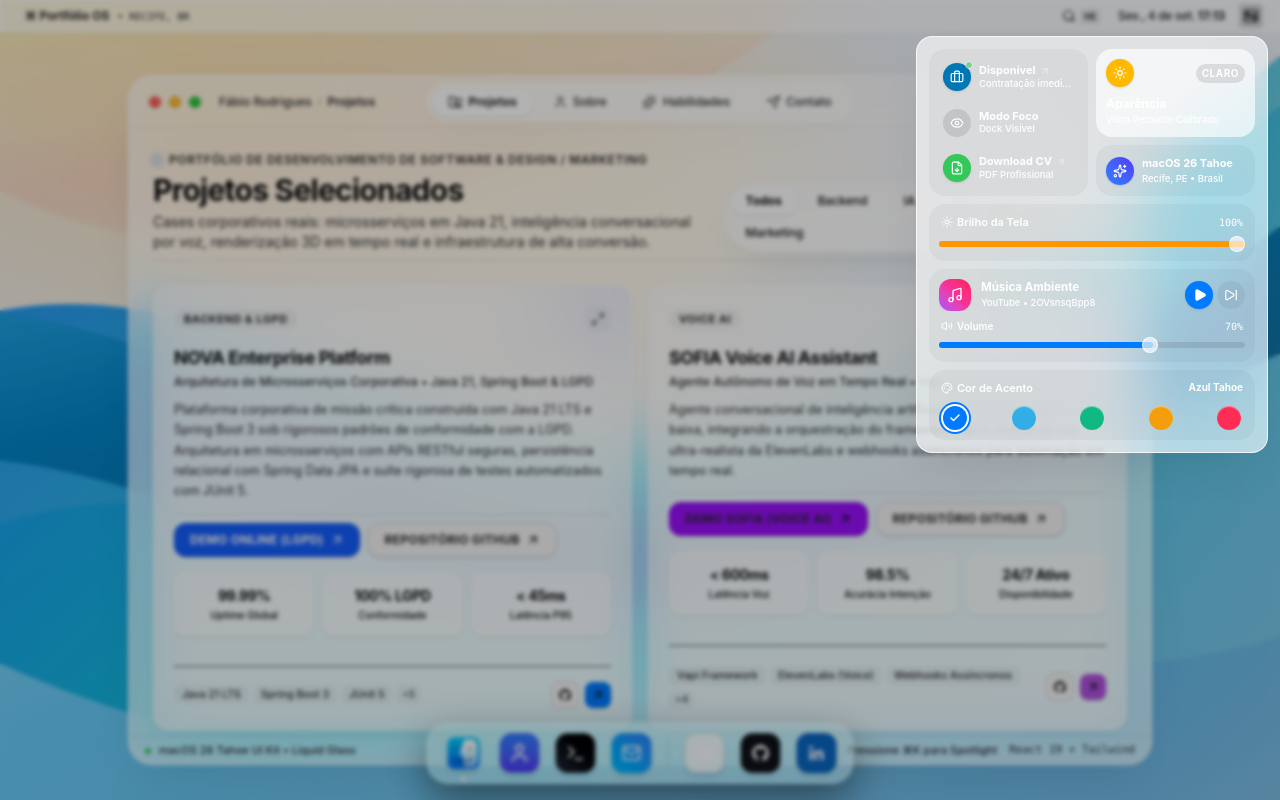
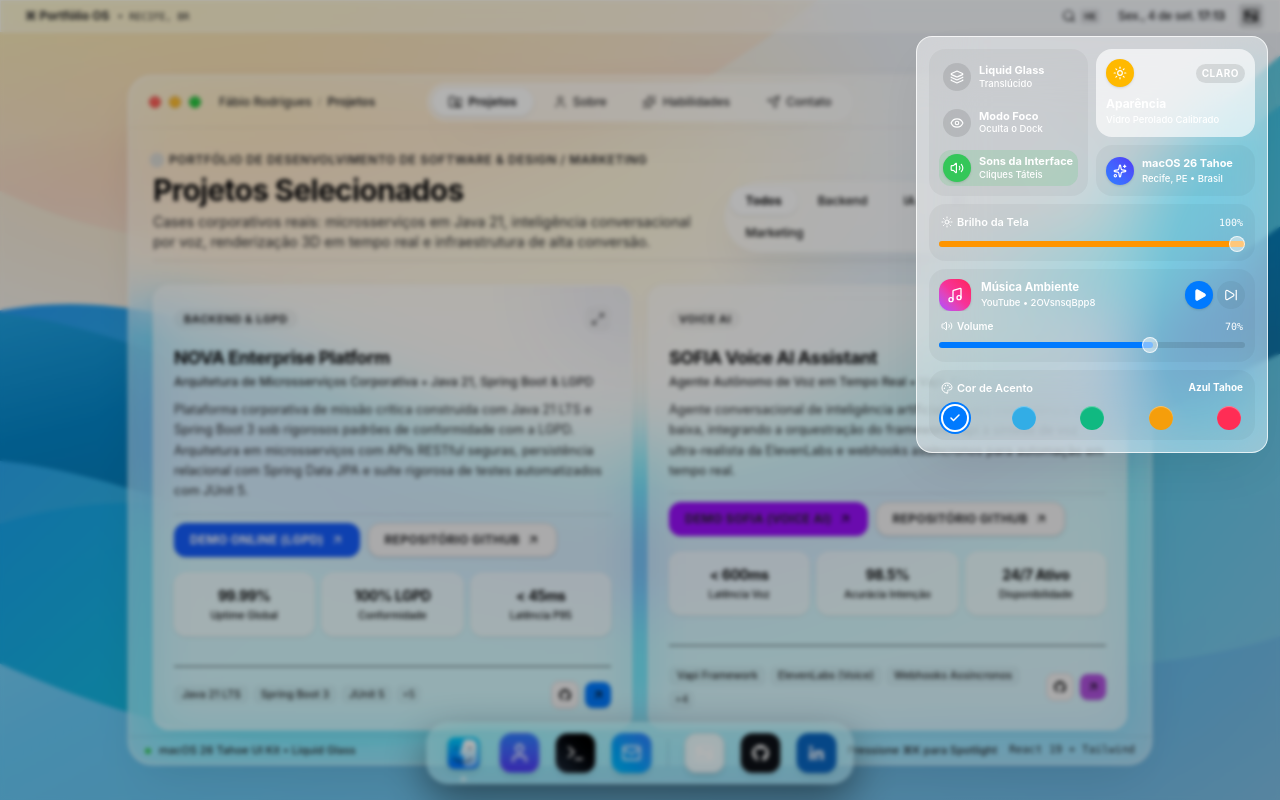
Before and after one commit to fabiorodrigues-tech-dev/portfolio-liquid-glass-experience, a React (Vite) app: page / in a window 1280 px wide. Both pictures are taken after a click on the button 1251 px from the left and 16 px from the top of the page. Built offline with nearby package versions, Linux system fonts and the light colour scheme; a web font is replaced by a local one.

Commit message:
feat: implement functional system controls in Control Center (Liquid Glass, Focus Mode, Haptic Sound Effects)

```diff
--- a/src/App.tsx
+++ b/src/App.tsx
@@ -1,5 +1,5 @@
-import { useState, useEffect } from 'react'
-import type { AccentColor, Project, TabType, ThemeMode } from './types'
+import { useState, useEffect, useCallback } from 'react'
+import type { AccentColor, Project, TabType, ThemeMode, GlassStyle } from './types'
 import { TahoeWallpaper } from './components/TahoeWallpaper'
 import { MenuBar } from './components/MenuBar'
 import { WindowFrame } from './components/WindowFrame'
@@ -11,6 +11,7 @@
 import { IntroBootScreen } from './components/IntroBootScreen'
 import { PROJECTS_DATA } from './data/portfolioData'
 import { ACCENT_COLORS } from './data/accentColors'
+import { playHapticClick } from './lib/soundEffects'
 
 export function App() {
   const [theme, setTheme] = useState<ThemeMode>(() => {
@@ -30,6 +31,22 @@
     return 'blue'
   })
 
+  const [glassStyle, setGlassStyle] = useState<GlassStyle>(() => {
+    if (typeof window !== 'undefined') {
+      const saved = localStorage.getItem('macos_glass_style') as GlassStyle
+      if (saved) return saved
+    }
+    return 'translucent'
+  })
+
+  const [isSoundEffectsEnabled, setIsSoundEffectsEnabled] = useState<boolean>(() => {
+    if (typeof window !== 'undefined') {
+      const saved = localStorage.getItem('macos_sfx_enabled')
+      if (saved !== null) return saved === 'true'
+    }
+    return true
+  })
+
   const [activeTab, setActiveTab] = useState<TabType>('projetos')
   const [isControlCenterOpen, setIsControlCenterOpen] = useState(false)
   const [isSpotlightOpen, setIsSpotlightOpen] = useState(false)
@@ -42,6 +59,7 @@
   const [isSoundMuted, setIsSoundMuted] = useState(false)
   const [skipTrigger, setSkipTrigger] = useState(0)
 
+
   // Synchronize document dark class & local storage
   useEffect(() => {
     const root = document.documentElement
@@ -52,6 +70,22 @@
     }
     localStorage.setItem('macos_theme', theme)
   }, [theme])
+
+  // Synchronize glass mode (translucent vs tinted) to html element & localStorage
+  useEffect(() => {
+    const root = document.documentElement
+    if (glassStyle === 'tinted') {
+      root.classList.add('glass-tinted')
+    } else {
+      root.classList.remove('glass-tinted')
+    }
+    localStorage.setItem('macos_glass_style', glassStyle)
+  }, [glassStyle])
+
+  // Synchronize SFX state to localStorage
+  useEffect(() => {
+    localStorage.setItem('macos_sfx_enabled', String(isSoundEffectsEnabled))
+  }, [isSoundEffectsEnabled])
 
   // Synchronize accent color to CSS variable --accent-color and local storage
   useEffect(() => {
@@ -75,6 +109,27 @@
       return next
     })
   }
+
+  const toggleGlassStyle = () => {
+    setGlassStyle((prev) => (prev === 'translucent' ? 'tinted' : 'translucent'))
+  }
+
+  const toggleSoundEffects = () => {
+    setIsSoundEffectsEnabled((prev) => {
+      const next = !prev
+      if (next) {
+        playHapticClick()
+      }
+      return next
+    })
+  }
+
+  const handleTabChange = useCallback((tab: TabType) => {
+    if (isSoundEffectsEnabled) {
+      playHapticClick()
+    }
+    setActiveTab(tab)
+  }, [isSoundEffectsEnabled])
 
   const togglePlayMusic = () => {
     setIsPlayingMusic((prev) => !prev)
@@ -103,19 +158,20 @@
         e.preventDefault()
         setIsSpotlightOpen((prev) => !prev)
       } else if (e.key === '1') {
-        setActiveTab('projetos')
+        handleTabChange('projetos')
       } else if (e.key === '2') {
-        setActiveTab('sobre')
+        handleTabChange('sobre')
       } else if (e.key === '3') {
-        setActiveTab('habilidades')
+        handleTabChange('habilidades')
       } else if (e.key === '4') {
-        setActiveTab('contato')
+        handleTabChange('contato')
       }
     }
 
     window.addEventListener('keydown', handleKeyDown)
     return () => window.removeEventListener('keydown', handleKeyDown)
-  }, [])
+  }, [handleTabChange])
+
 
   return (
     <div className="relative w-screen h-screen h-[100dvh] overflow-hidden flex flex-col justify-between text-zinc-900 dark:text-white">
@@ -127,7 +183,7 @@
         onOpenSpotlight={() => setIsSpotlightOpen(true)}
         onToggleControlCenter={() => setIsControlCenterOpen((prev) => !prev)}
         isControlCenterOpen={isControlCenterOpen}
-        onSelectTab={setActiveTab}
+        onSelectTab={handleTabChange}
         theme={theme}
       />
 
@@ -135,7 +191,7 @@
       <div className="flex-1 flex items-center justify-center p-3 sm:p-5 overflow-hidden max-md:p-0 max-md:block max-md:w-full max-md:h-full">
         <WindowFrame
           activeTab={activeTab}
-          onTabChange={setActiveTab}
+          onTabChange={handleTabChange}
           theme={theme}
           onToggleTheme={toggleTheme}
           onOpenSpotlight={() => setIsSpotlightOpen(true)}
@@ -154,6 +210,10 @@
         onChangeAccent={setAccentColor}
         isFocusMode={isFocusMode}
         onToggleFocusMode={() => setIsFocusMode((prev) => !prev)}
+        glassStyle={glassStyle}
+        onToggleGlassStyle={toggleGlassStyle}
+        isSoundEffectsEnabled={isSoundEffectsEnabled}
+        onToggleSoundEffects={toggleSoundEffects}
         isPlayingMusic={isPlayingMusic}
         onTogglePlayMusic={togglePlayMusic}
         soundVolume={soundVolume}
@@ -176,7 +236,7 @@
       <SpotlightModal
         isOpen={isSpotlightOpen}
         onClose={() => setIsSpotlightOpen(false)}
-        onSelectTab={setActiveTab}
+        onSelectTab={handleTabChange}
         onOpenProject={(id) => {
           const found = PROJECTS_DATA.find((p) => p.id === id)
           if (found) setSelectedProject(found)
@@ -194,7 +254,7 @@
       {/* 8. macOS Floating Dock at Bottom with Physical Magnification & Focus Mode */}
       <Dock
         activeTab={activeTab}
-        onSelectTab={setActiveTab}
+        onSelectTab={handleTabChange}
         onToggleControlCenter={() => setIsControlCenterOpen((prev) => !prev)}
         theme={theme}
         isFocusMode={isFocusMode}
--- a/src/components/ControlCenter.tsx
+++ b/src/components/ControlCenter.tsx
@@ -6,18 +6,16 @@
   VolumeX,
   Palette,
   Check,
-  Briefcase,
   Eye,
   EyeOff,
-  FileDown,
-  ArrowUpRight,
   Sparkles,
+  Layers,
   Play,
   Pause,
   SkipForward,
   Music,
 } from 'lucide-react'
-import type { AccentColor, ThemeMode } from '../types'
+import type { AccentColor, ThemeMode, GlassStyle } from '../types'
 import { ACCENT_COLORS, PRIMARY_ACCENT_KEYS } from '../data/accentColors'
 
 interface ControlCenterProps {
@@ -29,6 +27,10 @@
   onChangeAccent: (color: AccentColor) => void
   isFocusMode: boolean
   onToggleFocusMode: () => void
+  glassStyle: GlassStyle
+  onToggleGlassStyle: () => void
+  isSoundEffectsEnabled: boolean
+  onToggleSoundEffects: () => void
   isPlayingMusic: boolean
   onTogglePlayMusic: () => void
   soundVolume: number
@@ -47,6 +49,10 @@
   onChangeAccent,
   isFocusMode,
   onToggleFocusMode,
+  glassStyle,
+  onToggleGlassStyle,
+  isSoundEffectsEnabled,
+  onToggleSoundEffects,
   isPlayingMusic,
   onTogglePlayMusic,
   soundVolume,
@@ -96,7 +102,13 @@
       {/* Control Center Panel - Mobile Bottom Sheet / Desktop Flyout */}
       <div
         className={`fixed top-9 right-3 w-88 p-3 rounded-2xl apple-liquid-glass ${
-          isDark ? 'bg-[#0c0d14]/85 text-white' : 'bg-white/85 text-zinc-950'
+          isDark
+            ? glassStyle === 'tinted'
+              ? 'bg-[#0c0d14]/90 text-white'
+              : 'bg-[#0c0d14]/60 text-white'
+            : glassStyle === 'tinted'
+            ? 'bg-white/90 text-zinc-950'
+            : 'bg-white/65 text-zinc-950'
         } shadow-2xl z-50 animate-in fade-in slide-in-from-top-2 duration-150 border border-black/10 dark:border-white/15 select-none
         max-md:top-auto max-md:bottom-0 max-md:left-0 max-md:right-0 max-md:w-full max-md:rounded-t-[28px] max-md:rounded-b-none max-md:border-t max-md:border-x-0 max-md:border-b-0 max-md:px-4 max-md:pt-3 max-md:pb-[max(1.5rem,env(safe-area-inset-bottom,0px))] max-md:max-h-[85dvh] max-md:overflow-y-auto max-md:slide-in-from-bottom`}
         onClick={(e) => e.stopPropagation()}
@@ -105,36 +117,43 @@
         <div className="w-10 h-1 rounded-full bg-black/20 dark:bg-white/25 mx-auto mb-3 max-md:block hidden" />
         {/* Top 2-Column Grid */}
         <div className="grid grid-cols-2 gap-2 mb-2">
-          {/* Action Group: 3 Real Functional Buttons */}
+          {/* Action Group: 3 Real Functional Native System Controls */}
           <div className="bg-black/[0.04] dark:bg-white/[0.04] rounded-2xl p-2.5 flex flex-col justify-between space-y-2">
-            {/* Botão 1: Status Profissional (LinkedIn) */}
-            <a
-              href="https://www.linkedin.com/in/fabiorodrigues-dev/"
-              target="_blank"
-              rel="noreferrer"
-              className="flex items-center space-x-2 p-1 rounded-xl hover:bg-black/5 dark:hover:bg-white/10 transition-colors group"
-              title="Abrir perfil no LinkedIn"
+            {/* Botão 1: Liquid Glass (Alternador de Estilo de Vidro) */}
+            <button
+              type="button"
+              onClick={onToggleGlassStyle}
+              className={`flex items-center space-x-2 p-1 rounded-xl transition-all text-left group cursor-pointer ${
+                glassStyle === 'tinted'
+                  ? 'bg-[#007aff]/15 dark:bg-[#0a84ff]/25'
+                  : 'hover:bg-black/5 dark:hover:bg-white/10'
+              }`}
+              title="Alternar estilo óptico: Translúcido (Alta Refração) vs Tonalizado (Sóbrio)"
             >
-              <div className="w-7 h-7 rounded-full bg-[#0077b5] text-white flex items-center justify-center shrink-0 shadow-sm relative">
-                <Briefcase className="w-3.5 h-3.5" />
-                <span className="absolute -top-0.5 -right-0.5 w-2 h-2 rounded-full bg-[#34c759] border border-white dark:border-[#161822] animate-pulse" />
+              <div
+                className={`w-7 h-7 rounded-full flex items-center justify-center shrink-0 transition-all ${
+                  glassStyle === 'tinted'
+                    ? 'bg-[#007aff] text-white shadow-sm'
+                    : 'bg-black/10 dark:bg-white/10 text-zinc-700 dark:text-zinc-300'
+                }`}
+              >
+                <Layers className="w-3.5 h-3.5" />
               </div>
               <div className="leading-tight overflow-hidden">
-                <div className="text-[11px] font-bold text-zinc-900 dark:text-white flex items-center gap-1 truncate">
-                  <span>Disponível</span>
-                  <ArrowUpRight className="w-2.5 h-2.5 opacity-60 group-hover:translate-x-0.5 transition-transform" />
+                <div className="text-[11px] font-bold text-zinc-900 dark:text-white truncate">
+                  Liquid Glass
                 </div>
                 <div className="text-[9.5px] text-zinc-600 dark:text-zinc-400 truncate font-medium">
-                  Contratação imediata
+                  {glassStyle === 'tinted' ? 'Tonalizado' : 'Translúcido'}
                 </div>
               </div>
-            </a>
+            </button>
 
             {/* Botão 2: Modo Foco (Toggle Ocultar Dock) */}
             <button
               type="button"
               onClick={onToggleFocusMode}
-              className={`flex items-center space-x-2 p-1 rounded-xl transition-all text-left ${
+              className={`flex items-center space-x-2 p-1 rounded-xl transition-all text-left cursor-pointer ${
                 isFocusMode
                   ? 'bg-[#5856d6]/15 dark:bg-[#5e5ce6]/25'
                   : 'hover:bg-black/5 dark:hover:bg-white/10'
@@ -159,32 +178,44 @@
                   Modo Foco
                 </div>
                 <div className="text-[9.5px] text-zinc-600 dark:text-zinc-400 truncate font-medium">
-                  {isFocusMode ? 'Dock Oculto' : 'Dock Visível'}
+                  Oculta o Dock
                 </div>
               </div>
             </button>
 
-            {/* Botão 3: Download CV */}
-            <a
-              href="https://www.linkedin.com/in/fabiorodrigues-dev/"
-              target="_blank"
-              rel="noreferrer"
-              className="flex items-center space-x-2 p-1 rounded-xl hover:bg-black/5 dark:hover:bg-white/10 transition-colors group"
-              title="Baixar Currículo de Fábio Rodrigues"
+            {/* Botão 3: Sons da Interface (Feedback Tátil SFX) */}
+            <button
+              type="button"
+              onClick={onToggleSoundEffects}
+              className={`flex items-center space-x-2 p-1 rounded-xl transition-all text-left cursor-pointer ${
+                isSoundEffectsEnabled
+                  ? 'bg-[#34c759]/15 dark:bg-[#30d158]/25'
+                  : 'hover:bg-black/5 dark:hover:bg-white/10'
+              }`}
+              title={isSoundEffectsEnabled ? 'Sons táteis da interface ativados' : 'Sons da interface desativados'}
             >
-              <div className="w-7 h-7 rounded-full bg-[#34c759] text-white flex items-center justify-center shrink-0 shadow-sm">
-                <FileDown className="w-3.5 h-3.5" />
+              <div
+                className={`w-7 h-7 rounded-full flex items-center justify-center shrink-0 transition-colors ${
+                  isSoundEffectsEnabled
+                    ? 'bg-[#34c759] text-white shadow-sm'
+                    : 'bg-black/10 dark:bg-white/10 text-zinc-500 dark:text-zinc-400'
+                }`}
+              >
+                {isSoundEffectsEnabled ? (
+                  <Volume2 className="w-3.5 h-3.5" />
+                ) : (
+                  <VolumeX className="w-3.5 h-3.5" />
+                )}
               </div>
               <div className="leading-tight overflow-hidden">
-                <div className="text-[11px] font-bold text-zinc-900 dark:text-white flex items-center gap-1 truncate">
-                  <span>Download CV</span>
-                  <ArrowUpRight className="w-2.5 h-2.5 opacity-60 group-hover:translate-x-0.5 transition-transform" />
+                <div className="text-[11px] font-bold text-zinc-900 dark:text-white truncate">
+                  Sons da Interface
                 </div>
                 <div className="text-[9.5px] text-zinc-600 dark:text-zinc-400 truncate font-medium">
-                  PDF Profissional
+                  Cliques Táteis
                 </div>
               </div>
-            </a>
+            </button>
           </div>
 
           {/* Right Column: Theme Switcher & System Specs */}
--- a/src/components/Dock.tsx
+++ b/src/components/Dock.tsx
@@ -31,7 +31,7 @@
         backdropFilter: 'blur(30px) saturate(200%)',
         WebkitBackdropFilter: 'blur(30px) saturate(200%)',
       }}
-      className={`border border-white/25 dark:border-white/20 shadow-[0_16px_40px_rgba(0,0,0,0.45)] rounded-[22px] px-3 py-1.5 flex items-center gap-2 select-none fixed bottom-4 left-1/2 -translate-x-1/2 z-40 transition-all
+      className={`macos-dock-bar border border-white/25 dark:border-white/20 shadow-[0_16px_40px_rgba(0,0,0,0.45)] rounded-[22px] px-3 py-1.5 flex items-center gap-2 select-none fixed bottom-4 left-1/2 -translate-x-1/2 z-40 transition-all
         max-md:bottom-0 max-md:left-0 max-md:right-0 max-md:translate-x-0 max-md:w-full max-md:rounded-none max-md:border-t max-md:border-x-0 max-md:border-b-0 max-md:border-white/25 max-md:dark:border-white/15 max-md:shadow-[0_-8px_32px_rgba(0,0,0,0.25)] max-md:px-3 max-md:pt-2 max-md:pb-[max(0.75rem,env(safe-area-inset-bottom,0px))] max-md:justify-around
         ${
           isFocusMode
--- a/src/index.css
+++ b/src/index.css
@@ -122,32 +122,70 @@
 }
 
 /* Official Apple Liquid Glass Optical Motor */
-.apple-liquid-glass {
+.apple-liquid-glass,
+.window-frame {
   border: none !important;
   outline: none !important;
-  backdrop-filter: blur(28px) saturate(180%) contrast(102%) !important;
-  -webkit-backdrop-filter: blur(28px) saturate(180%) contrast(102%) !important;
+  transition: background-color 0.3s cubic-bezier(0.16, 1, 0.3, 1),
+              backdrop-filter 0.3s ease,
+              border-color 0.3s ease,
+              box-shadow 0.3s ease;
 }
 
-/* Modo Escuro Oficial */
-.dark .apple-liquid-glass,
-.dark .window-frame {
-  background: rgba(14, 16, 23, 0.42) !important;
+/* Modo Translúcido (Padrão) - Vidro de alta refração (backdrop-blur-3xl bg-opacity-40) */
+html:not(.glass-tinted) .apple-liquid-glass,
+html:not(.glass-tinted) .window-frame {
+  backdrop-filter: blur(32px) saturate(190%) contrast(102%) !important;
+  -webkit-backdrop-filter: blur(32px) saturate(190%) contrast(102%) !important;
+}
+
+html:not(.glass-tinted).dark .apple-liquid-glass,
+html:not(.glass-tinted).dark .window-frame {
+  background: rgba(14, 16, 23, 0.40) !important;
   box-shadow: inset 0 1px 1px 0 rgba(255, 255, 255, 0.15), 0 20px 40px -15px rgba(0, 0, 0, 0.5) !important;
   border: 1px solid rgba(255, 255, 255, 0.12) !important;
   color: #f5f5f7 !important;
 }
 
-/* Modo Claro Oficial: Translucidez Real do Liquid Glass */
-html:not(.dark) .window-frame,
-html:not(.dark) .apple-liquid-glass {
-  background: rgba(255, 255, 255, 0.65) !important;
-  backdrop-filter: blur(30px) saturate(180%) !important;
-  -webkit-backdrop-filter: blur(30px) saturate(180%) !important;
+html:not(.glass-tinted):not(.dark) .apple-liquid-glass,
+html:not(.glass-tinted):not(.dark) .window-frame {
+  background: rgba(255, 255, 255, 0.48) !important;
   border: 1px solid rgba(255, 255, 255, 0.75) !important;
   box-shadow: 0 20px 50px -15px rgba(0, 0, 0, 0.1) !important;
   color: #09090b !important;
 }
+
+/* Modo Tonalizado (Sóbrio) - Vidro tonalizado de maior contraste (bg-opacity-80) */
+html.glass-tinted .apple-liquid-glass,
+html.glass-tinted .window-frame {
+  backdrop-filter: blur(20px) saturate(140%) contrast(105%) !important;
+  -webkit-backdrop-filter: blur(20px) saturate(140%) contrast(105%) !important;
+}
+
+html.glass-tinted.dark .apple-liquid-glass,
+html.glass-tinted.dark .window-frame {
+  background: rgba(14, 16, 23, 0.82) !important;
+  box-shadow: inset 0 1px 1px 0 rgba(255, 255, 255, 0.2), 0 20px 40px -15px rgba(0, 0, 0, 0.65) !important;
+  border: 1px solid rgba(255, 255, 255, 0.18) !important;
+  color: #f5f5f7 !important;
+}
+
+html.glass-tinted:not(.dark) .apple-liquid-glass,
+html.glass-tinted:not(.dark) .window-frame {
+  background: rgba(255, 255, 255, 0.82) !important;
+  border: 1px solid rgba(0, 0, 0, 0.12) !important;
+  box-shadow: 0 20px 50px -15px rgba(0, 0, 0, 0.15) !important;
+  color: #09090b !important;
+}
+
+/* Suporte de estilo Tonalizado para o Dock e Painéis */
+html.glass-tinted .macos-dock-bar {
+  background-color: rgba(18, 20, 28, 0.82) !important;
+}
+html.glass-tinted:not(.dark) .macos-dock-bar {
+  background-color: rgba(255, 255, 255, 0.85) !important;
+}
+
 
 /* 3 Official Liquid Glass Densities modeled directly from Apple macOS 26 UI Kit */
 
--- /dev/null
+++ b/src/lib/soundEffects.ts
@@ -0,0 +1,48 @@
+// Web Audio API AudioContext singleton
+let audioCtx: AudioContext | null = null
+
+/**
+ * Dispara um micro-som tátil suave de clique característico do macOS.
+ * Sintetizado puramente via Web Audio API com oscilador senoidal e envelope de ganho de 15ms.
+ */
+export function playHapticClick(): void {
+  try {
+    const AudioContextClass =
+      window.AudioContext ||
+      (window as unknown as { webkitAudioContext: typeof AudioContext }).webkitAudioContext
+
+    if (!AudioContextClass) return
+
+    if (!audioCtx) {
+      audioCtx = new AudioContextClass()
+    }
+
+    if (audioCtx.state === 'suspended') {
+      audioCtx.resume()
+    }
+
+    const osc = audioCtx.createOscillator()
+    const gain = audioCtx.createGain()
+
+    const now = audioCtx.currentTime
+    const duration = 0.015 // 15ms de duração exata conforme solicitado
+
+    // Frequência rápida com transição sutil (800Hz para 240Hz) criando um 'pop' mecânico refinado
+    osc.type = 'sine'
+    osc.frequency.setValueAtTime(800, now)
+    osc.frequency.exponentialRampToValueAtTime(240, now + duration)
+
+    // Envelope exponencial de ganho com atenuação suave
+    gain.gain.setValueAtTime(0.16, now)
+    gain.gain.exponentialRampToValueAtTime(0.0001, now + duration)
+
+    osc.connect(gain)
+    gain.connect(audioCtx.destination)
+
+    osc.start(now)
+    osc.stop(now + duration)
+  } catch (err) {
+    // Falhas silenciosas em caso de restrição de autoplay ou ambiente sem áudio
+    console.debug('SFX tátil Web Audio API indisponível:', err)
+  }
+}
--- a/src/types/index.ts
+++ b/src/types/index.ts
@@ -1,6 +1,8 @@
 export type TabType = 'projetos' | 'sobre' | 'habilidades' | 'contato'
 
 export type ThemeMode = 'light' | 'dark'
+
+export type GlassStyle = 'translucent' | 'tinted'
 
 export type AccentColor =
   | 'blue'
```
